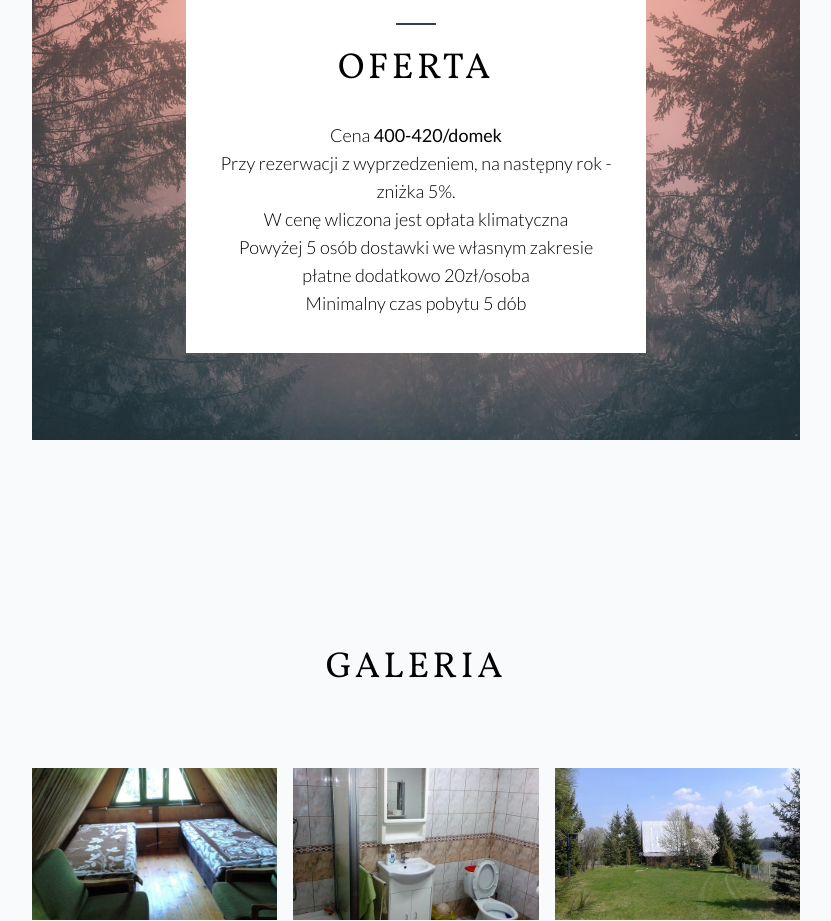
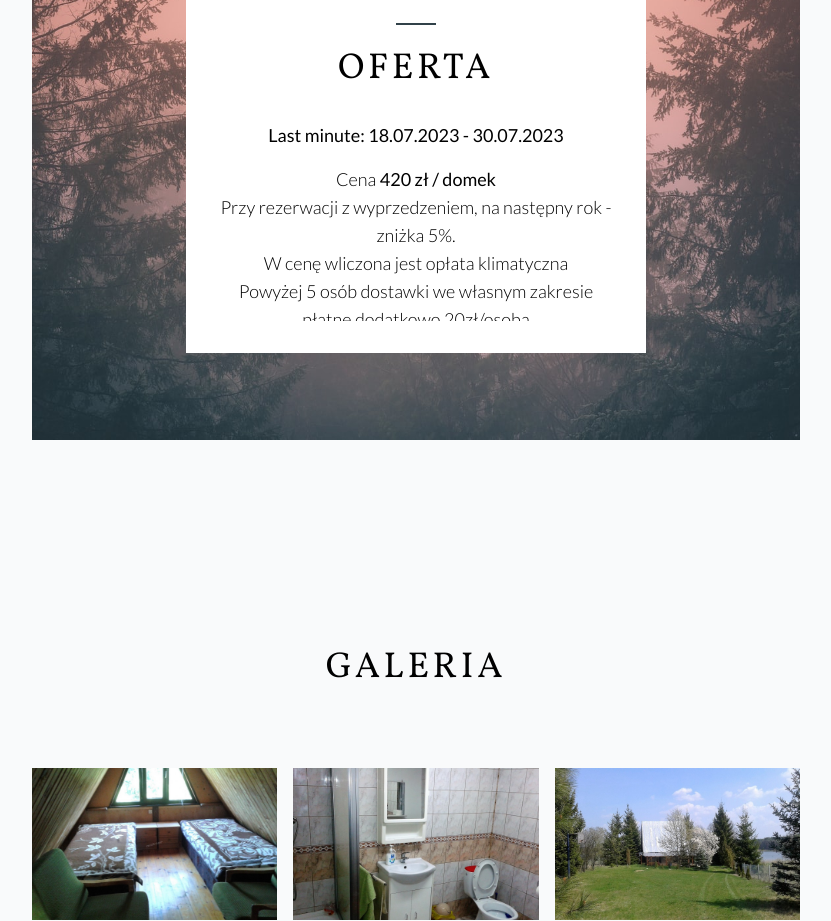
Before and after one commit to karina-miernik/summer-house, a React (Create React App) app: page / in a window 1280 px wide. Shown: the part 4280-5201 px from the top of the page, without its empty margins (224-1055 px from the left). Built offline with nearby package versions, Linux system fonts and the light colour scheme; what tw-elements would draw is missing.

Commit message:
update offer

```diff
--- a/src/components/Offer.js
+++ b/src/components/Offer.js
@@ -37,7 +37,8 @@ export default function Offer() {
             <div class="carousel-inner relative w-full overflow-hidden  h-[200px] text-lg">
               <div class="carousel-item active relative float-left w-full">
                 <div>
-                  <p>Cena  <strong>400-420/domek</strong></p>
+                  <p class="mb-4"><strong>Last minute: 18.07.2023 - 30.07.2023</strong></p>
+                  <p>Cena  <strong>420 zł / domek</strong></p>
                   <p>Przy rezerwacji z wyprzedzeniem, na następny rok - zniżka 5%. </p>
                   <p>W cenę wliczona jest opłata klimatyczna</p>
                 </div>
```
